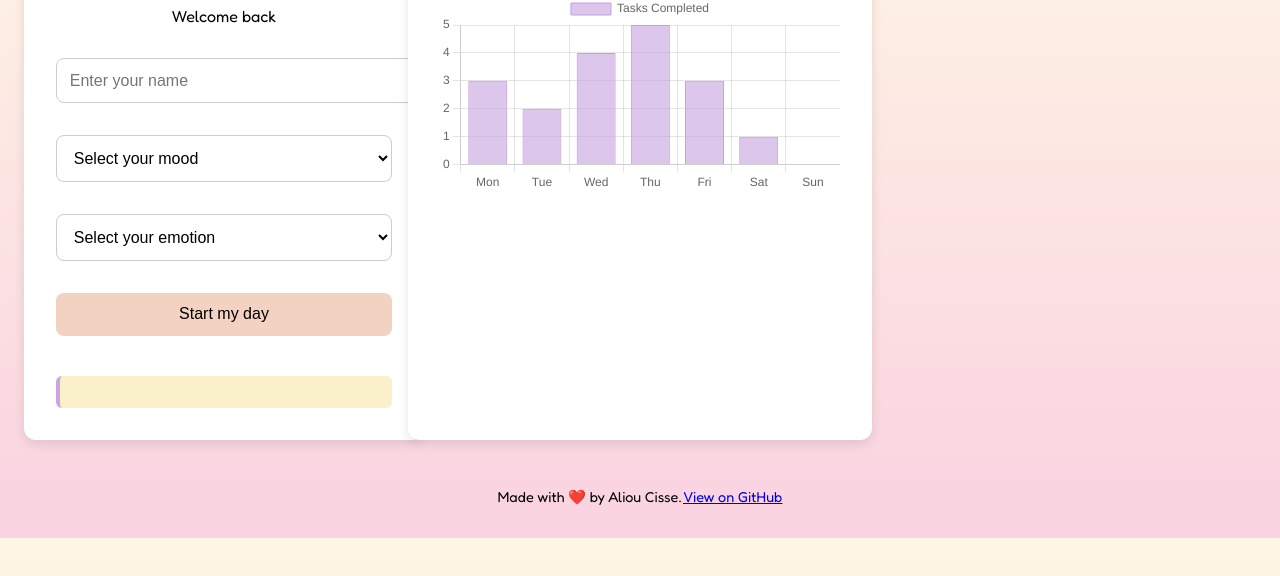
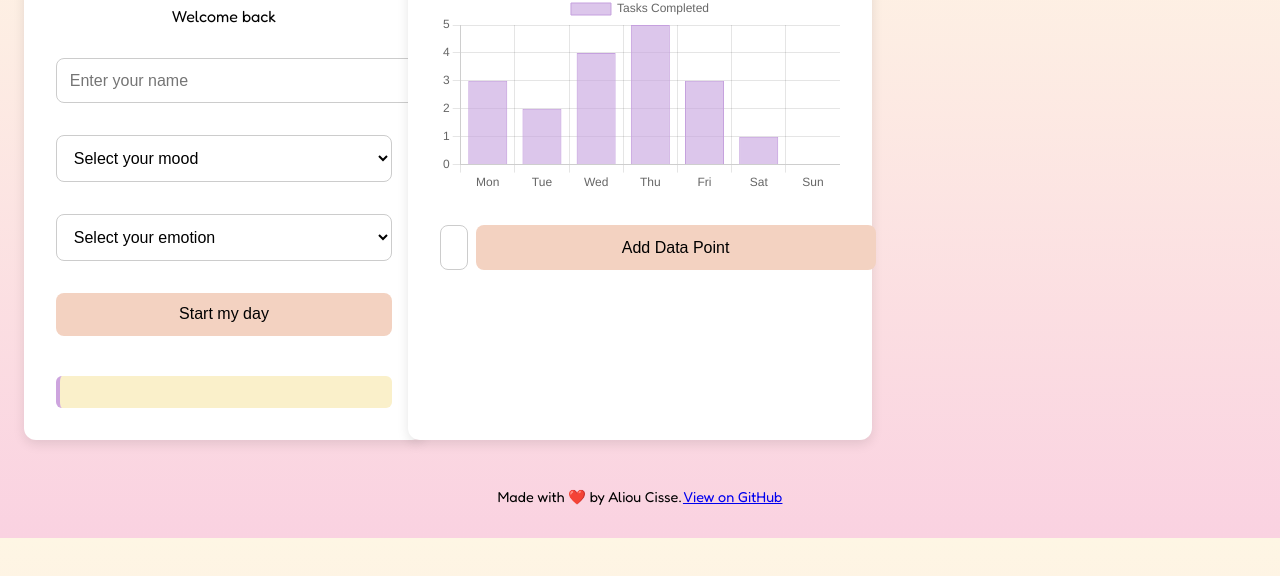
Before and after one commit to BigFuAl/first-project, a website: page smart-daily-dashboard/index.html in a window 1280 px wide. Shown: the part 124-700 px from the top of the page. Drawn offline with nearby package versions, Linux system fonts and the light colour scheme.

Commit message:
feat: add chart controls HTML under productivity chart

```diff
--- a/smart-daily-dashboard/index.html
+++ b/smart-daily-dashboard/index.html
@@ -50,9 +50,19 @@
       <!-- 2nd card: chart -->
       <div class="card">
         <h2>Weekly Productivity</h2>
-        <div style="position:relative; height:200px;">
+        <div style="position: relative; height: 200px">
           <canvas id="productivityChart"></canvas>
         </div>
+        <!-- Chart Controls-->
+         <div class="chart-controls">
+          <input
+          type="number"
+          id="taskInput"
+          placeholder="Enter tasks completed today"
+          min="0"
+          />
+          <button id="addTaskBtn">Add Data Point</button>
+         </div>
       </div>
     </div>
 
```
